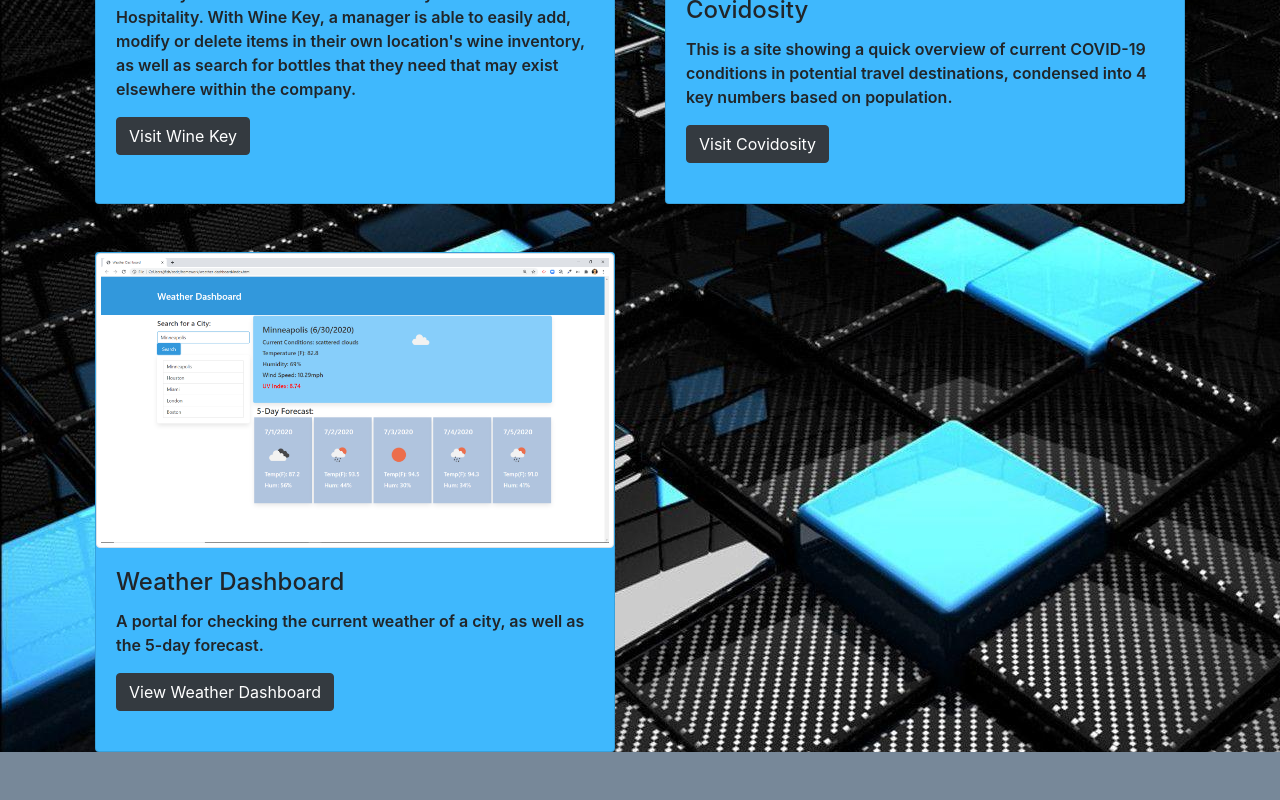
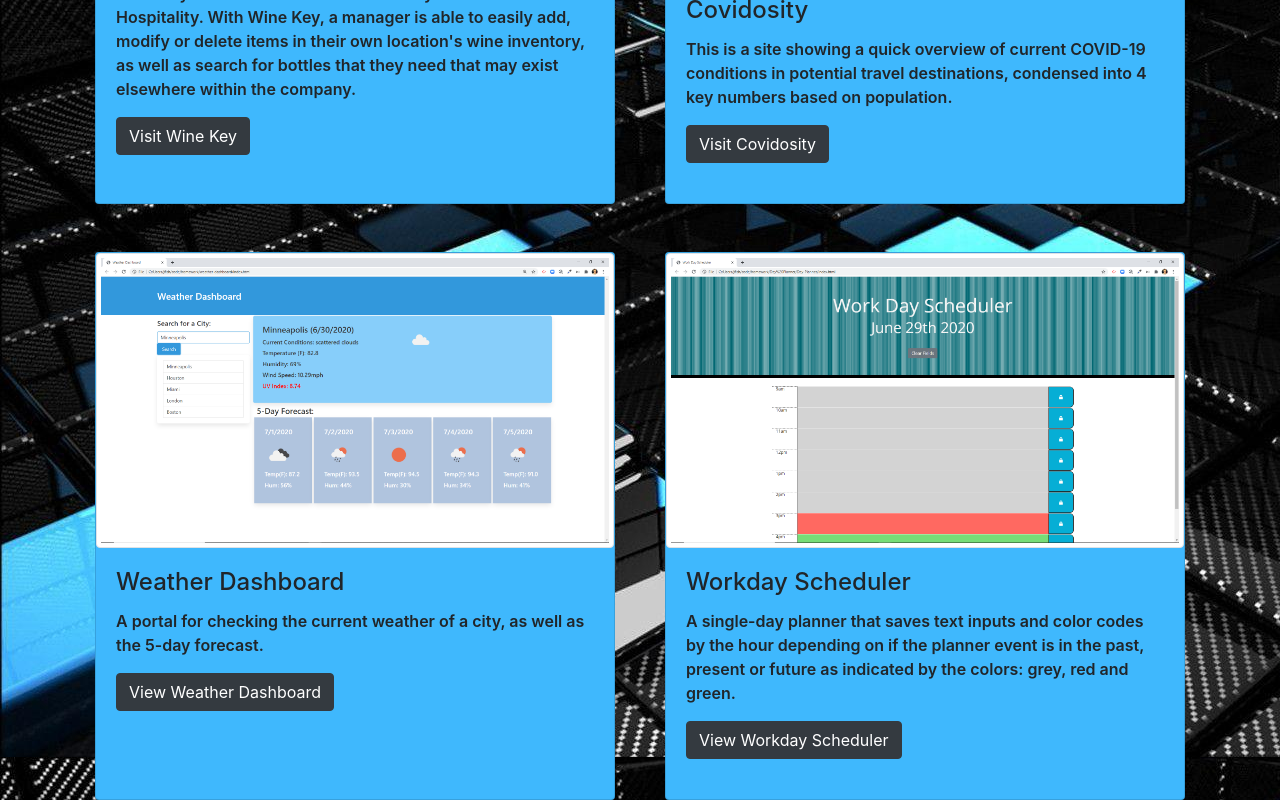
Before and after one commit to jfisher396/react-portfolio, a React (Create React App) app: page /portfolio in a window 1280 px wide. Shown: the part 443-1243 px from the top of the page. Before the commit the page ends 1195 px from the top, so only its background shows below. Built offline with nearby package versions, Linux system fonts and the light colour scheme.

Commit message:
added workday scheduler to portfolio

```diff
--- /dev/null
+++ b/src/components/PortfolioItems/WorkdayScheduler.js
@@ -0,0 +1,31 @@
+import React, { Component } from "react";
+import workdaySchedulerPic from "../../media/Workday Scheduler.png";
+
+export default class WorkdayScheduler extends Component {
+  render() {
+    return (
+      <div className="card h-100">
+        <img
+          src={workdaySchedulerPic}
+          className="img img-thumbnail"
+          alt="screenshot of Workday Scheduler"
+        />
+        <div className="card-body">
+          <h4 className="card-title">Workday Scheduler</h4>
+          <p className="card-text port-card">
+            A single-day planner that saves text inputs and color codes by the
+            hour depending on if the planner event is in the past, present or
+            future as indicated by the colors: grey, red and green.
+          </p>
+          <a
+            href="https://jfisher396.github.io/workday-scheduler/"
+            target="_blank"
+            className="btn btn-dark mx-auto"
+          >
+            View Workday Scheduler
+          </a>
+        </div>
+      </div>
+    );
+  }
+}
--- a/src/pages/Portfolio/Portfolio.js
+++ b/src/pages/Portfolio/Portfolio.js
@@ -3,6 +3,7 @@ import React, { Component } from "react";
 import WineKey from "../../components/PortfolioItems/WineKey"
 import Covidosity from "../../components/PortfolioItems/Covidosity"
 import WeatherDashboard from "../../components/PortfolioItems/WeatherDashboard"
+import WorkdayScheduler from "../../components/PortfolioItems/WorkdayScheduler"
 
 class Portfolio extends Component {
     render() {
@@ -19,6 +20,9 @@ class Portfolio extends Component {
             <div className="col-md-6 mt-5">
               <WeatherDashboard />
             </div>
+            <div className="col-md-6 mt-5">
+              <WorkdayScheduler />
+            </div>
           </div>
         </div>
       );
```
